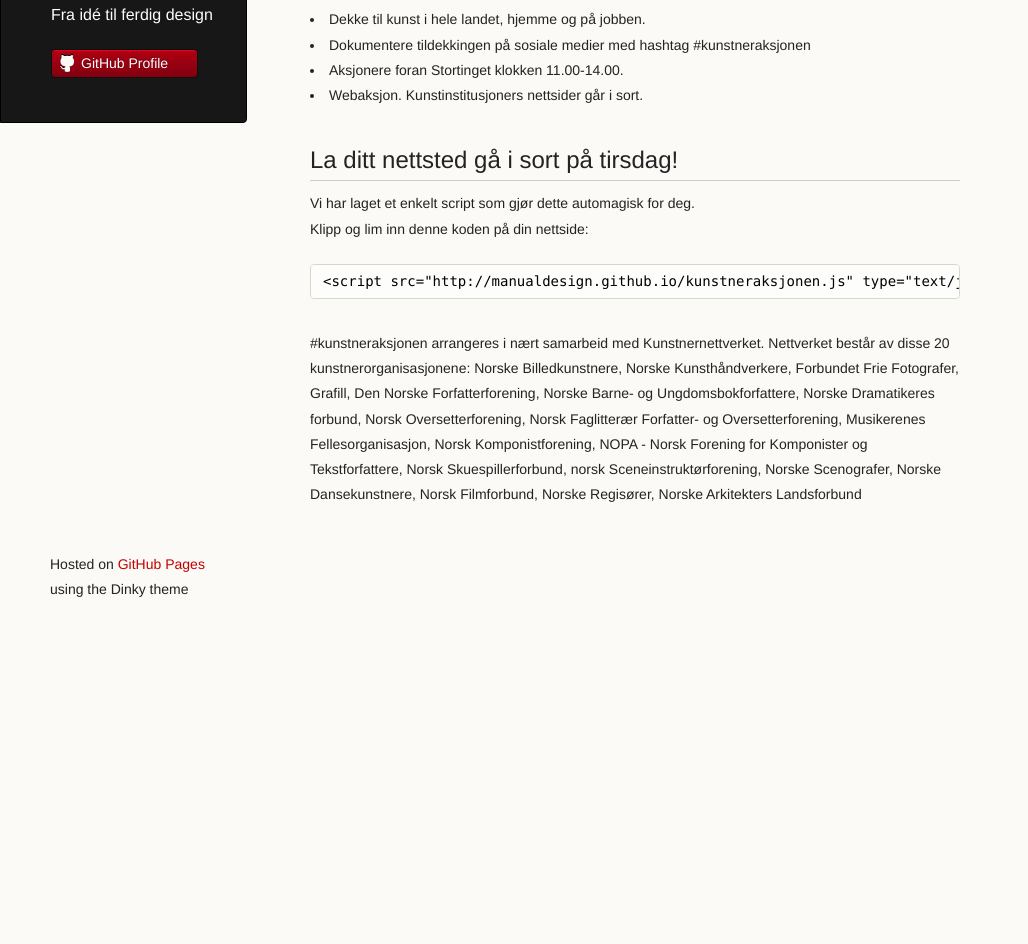
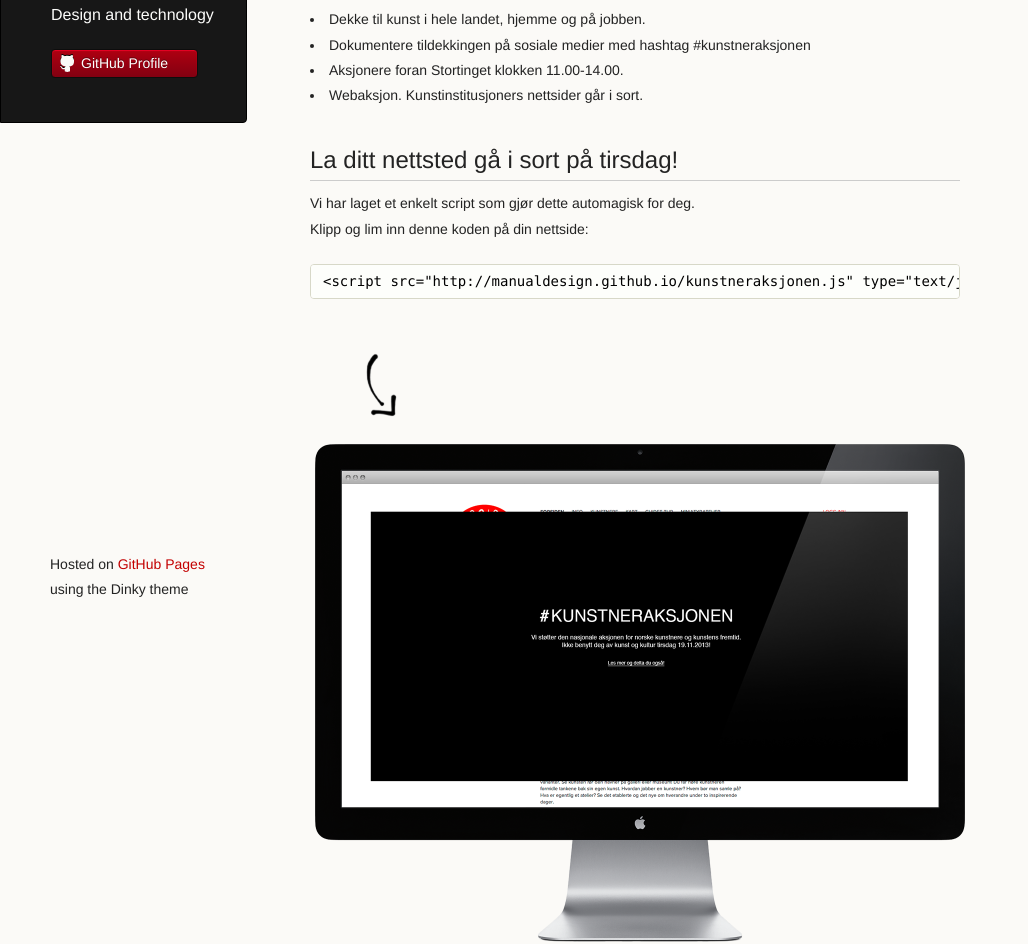
Before and after one commit to anyone-oslo/manualdesign.github.io, a plain HTML site: page index.html in a window 1280 px wide. Shown: the part 166-1110 px from the top of the page, without its empty margins (0-1028 px from the left). Before the commit the page ends 800 px from the top, so only its background shows below. Drawn offline with Linux system fonts and the light colour scheme.

Commit message:
Kunstneraksjonen tweak

```diff
--- a/index.html
+++ b/index.html
@@ -17,11 +17,10 @@
     <div class="wrapper">
       <header>
         <h1 class="header">Manual design</h1>
-        <p class="header">Fra idé til ferdig design</p>
+        <p class="header">Design and technology</p>
         <ul>
           <li><a class="buttons github" href="https://github.com/manualdesign">GitHub Profile</a></li>
         </ul>
-
       </header>
       <section>
         <h1>#KUNSTNERAKSJONEN</h1>
@@ -42,6 +41,11 @@
           Klipp og lim inn denne koden på din nettside:
         </p>
         <pre><code>&lt;script src="http://manualdesign.github.io/kunstneraksjonen.js" type="text/javascript" charset="utf-8"&gt;&lt;/script&gt;</code></pre>
+
+        <div class="fullsize-image">
+          <img src="kunstneraksjonen.png">
+        </div>
+
         <p>
           <small>#kunstneraksjonen arrangeres i nært samarbeid med Kunstnernettverket. Nettverket består av disse 20 kunstnerorganisasjonene: Norske Billedkunstnere, Norske Kunsthåndverkere, Forbundet Frie Fotografer, Grafill, Den Norske Forfatterforening, Norske Barne- og Ungdomsbokforfattere, Norske Dramatikeres forbund, Norsk Oversetterforening, Norsk Faglitterær Forfatter- og Oversetterforening, Musikerenes Fellesorganisasjon, Norsk Komponistforening, NOPA - Norsk Forening for Komponister og Tekstforfattere, Norsk Skuespillerforbund, norsk Sceneinstruktørforening, Norske Scenografer, Norske Dansekunstnere, Norsk Filmforbund, Norske Regisører, Norske Arkitekters Landsforbund
           </small>
--- a/kunstneraksjonen.js
+++ b/kunstneraksjonen.js
@@ -3,7 +3,7 @@ function domReady(f){/in/.test(document.readyState)?setTimeout('domReady('+f+')'
 domReady(function(){
   var stylesheetUrl = "http://manualdesign.github.io/kunstneraksjonen.css";
 
-  var startAt = new Date(2013, 10, 15, 8, 00);
+  var startAt = new Date(2013, 10, 19, 8, 00);
   var endAt = new Date(2013, 10, 19, 23, 00);
   var now = new Date();
 
--- a/stylesheets/styles.css
+++ b/stylesheets/styles.css
@@ -147,6 +147,15 @@ img {
   padding: 5px;
   margin: 10px 0 32px 0;
   border: 1px solid #ccc;
+}
+
+.fullsize-image {
+  max-width: 100%;
+}
+.fullsize-image img {
+  border: 0px;
+  width: 100%;
+  height: auto;
 }
 
 
```
Also changed, not shown: kunstneraksjonen.png (added).
